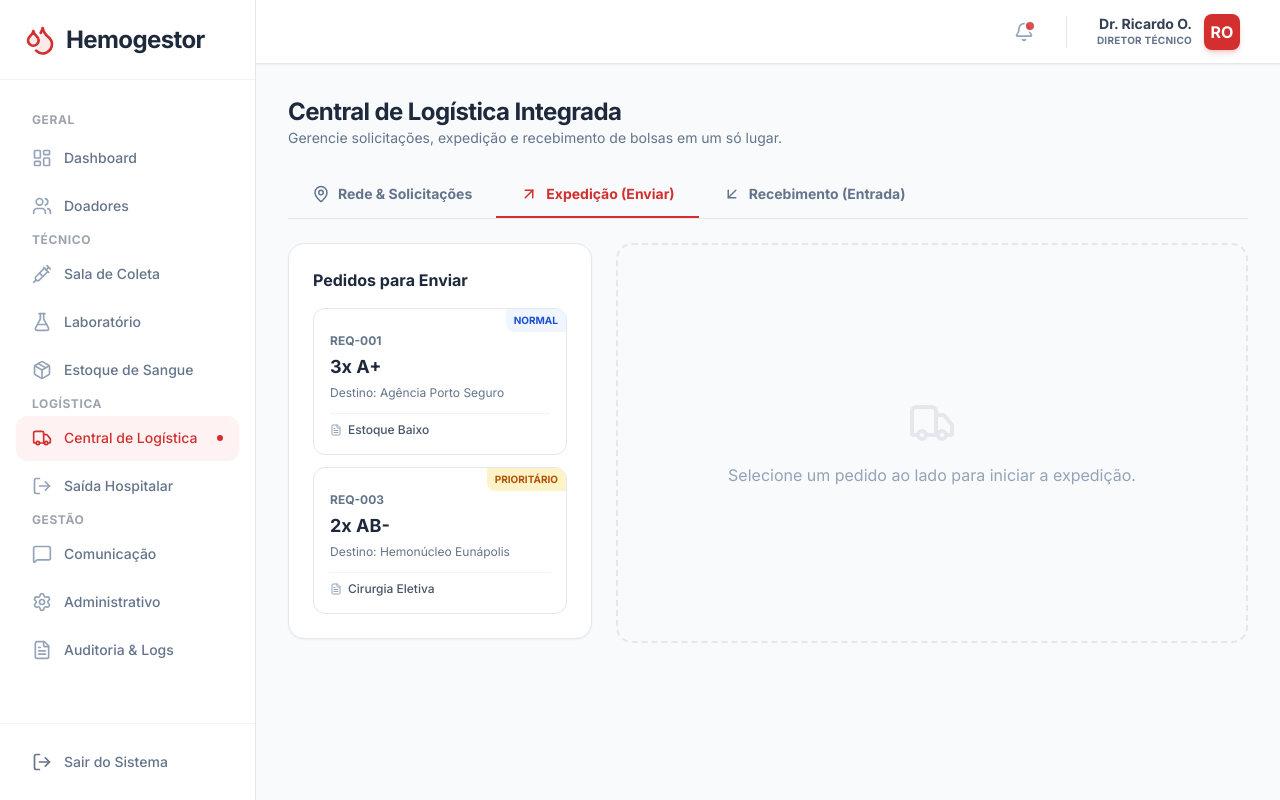
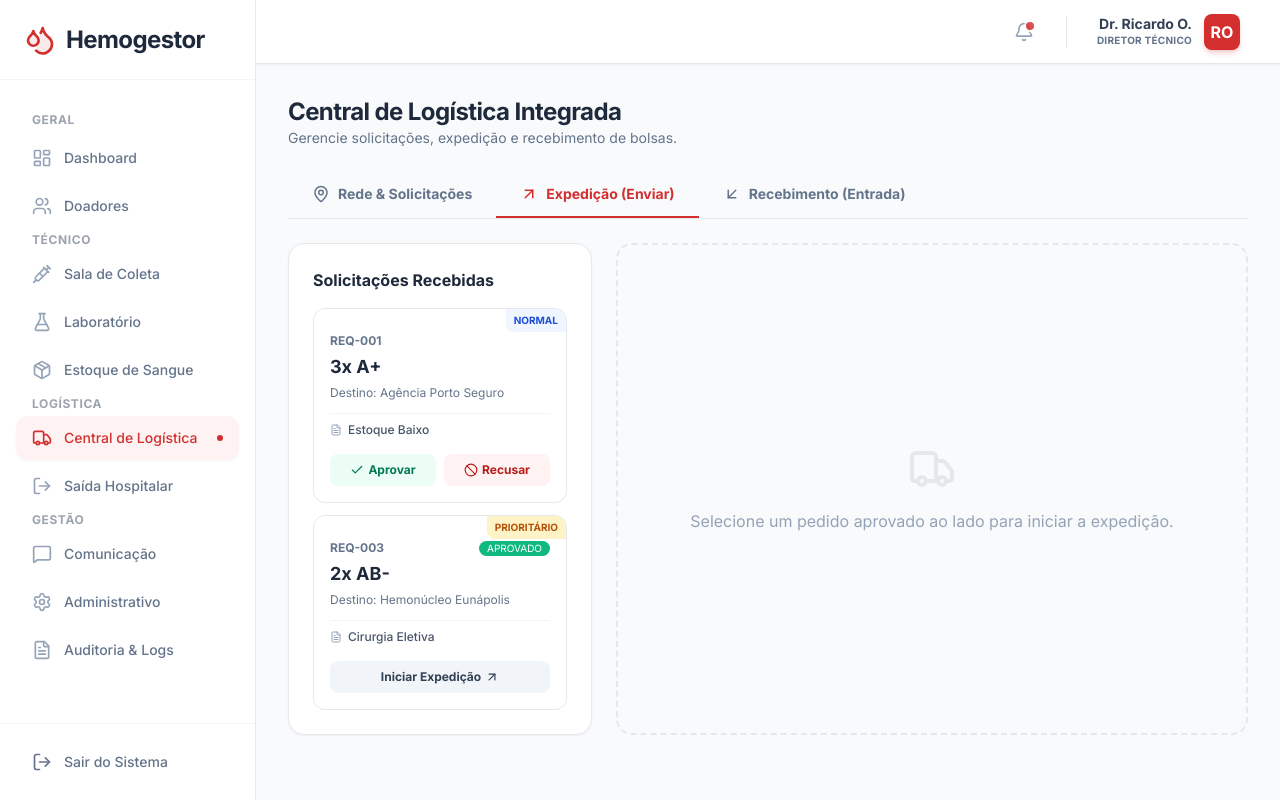
Before and after one commit to DanrAndrade/Gestor-telas, a React (Vite) app: page /dashboard/logistica in a window 1280 px wide. Both pictures are taken after a click on the button "Expedição (Enviar)". Built offline with nearby package versions, Linux system fonts and the light colour scheme.

Commit message:
Update Logística: Adicionado fluxo de Aprovação e Recusa de pedidos com motivo

```diff
--- a/src/modules/dashboard/pages/LogisticsPage.tsx
+++ b/src/modules/dashboard/pages/LogisticsPage.tsx
@@ -2,7 +2,7 @@ import { useState, useRef } from 'react';
 import {
   Search, MapPin, ArrowRightLeft, CheckCircle2, X,
   PackageCheck, Truck, Barcode, ArrowUpRight, ArrowDownLeft,
-  AlertTriangle, FileText, Activity
+  AlertTriangle, FileText, Activity, Check, Ban, AlertCircle
 } from 'lucide-react';
 
 interface NetworkUnit {
@@ -21,7 +21,7 @@ const MOCK_NETWORK: NetworkUnit[] = [
 interface TransferOrder {
   id: string;
   type: 'incoming' | 'outgoing';
-  status: 'pending' | 'approved' | 'in_transit' | 'completed';
+  status: 'pending' | 'approved' | 'rejected' | 'in_transit' | 'completed';
   unitName: string;
   items: string;
   date: string;
@@ -29,7 +29,7 @@ interface TransferOrder {
   priority: 'normal' | 'high' | 'critical';
 }
 
-const MOCK_ORDERS: TransferOrder[] = [
+const INITIAL_ORDERS: TransferOrder[] = [
   { id: 'REQ-001', type: 'outgoing', status: 'pending', unitName: 'Agência Porto Seguro', items: '3x A+', date: 'Hoje, 10:30', reason: 'Estoque Baixo', priority: 'normal' },
   { id: 'REQ-002', type: 'incoming', status: 'in_transit', unitName: 'Hospital Regional', items: '5x O-', date: 'Ontem, 16:00', reason: 'Transfusão Urgente', priority: 'critical' },
   { id: 'REQ-003', type: 'outgoing', status: 'approved', unitName: 'Hemonúcleo Eunápolis', items: '2x AB-', date: 'Hoje, 08:15', reason: 'Cirurgia Eletiva', priority: 'high' },
@@ -37,38 +37,32 @@ const MOCK_ORDERS: TransferOrder[] = [
 
 export function LogisticsPage() {
   const [activeTab, setActiveTab] = useState<'network' | 'outgoing' | 'incoming'>('network');
+  const [orders, setOrders] = useState<TransferOrder[]>(INITIAL_ORDERS);
 
   const [searchTerm, setSearchTerm] = useState('');
   const [selectedUnit, setSelectedUnit] = useState<NetworkUnit | null>(null);
-
-  const [requestData, setRequestData] = useState({
-    type: '',
-    quantity: 1,
-    reason: 'estoque_baixo',
-    message: ''
-  });
+  const [requestData, setRequestData] = useState({ type: '', quantity: 1, reason: 'estoque_baixo', message: '' });
 
   const [scanCode, setScanCode] = useState('');
   const [scannedItems, setScannedItems] = useState<string[]>([]);
   const [processingOrder, setProcessingOrder] = useState<TransferOrder | null>(null);
+
   const [showSuccess, setShowSuccess] = useState(false);
   const [successMessage, setSuccessMessage] = useState('');
+  const [rejectModalOpen, setRejectModalOpen] = useState(false);
+  const [orderToReject, setOrderToReject] = useState<TransferOrder | null>(null);
+  const [rejectionReason, setRejectionReason] = useState('');
 
   const scanInputRef = useRef<HTMLInputElement>(null);
 
   const handleOpenRequestModal = (unit: NetworkUnit) => {
     setSelectedUnit(unit);
     const firstType = Object.keys(unit.stock)[0];
-    setRequestData({
-      type: firstType,
-      quantity: 1,
-      reason: 'estoque_baixo',
-      message: ''
-    });
+    setRequestData({ type: firstType, quantity: 1, reason: 'estoque_baixo', message: '' });
   };
 
   const handleSendRequest = () => {
-    setSuccessMessage('Solicitação enviada! A unidade de origem analisará o motivo e a urgência.');
+    setSuccessMessage('Solicitação enviada! Aguarde a aprovação da unidade de origem.');
     setShowSuccess(true);
     setTimeout(() => {
       setShowSuccess(false);
@@ -76,24 +70,51 @@ export function LogisticsPage() {
     }, 2500);
   };
 
+  const handleApproveOrder = (orderId: string) => {
+    setOrders(orders.map(o => o.id === orderId ? { ...o, status: 'approved' } : o));
+    setSuccessMessage('Pedido Aprovado! Disponível para expedição.');
+    setShowSuccess(true);
+    setTimeout(() => setShowSuccess(false), 2000);
+  };
+
+  const openRejectModal = (order: TransferOrder) => {
+    setOrderToReject(order);
+    setRejectionReason('');
+    setRejectModalOpen(true);
+  };
+
+  const confirmRejection = () => {
+    if (!orderToReject) return;
+    setOrders(orders.map(o => o.id === orderToReject.id ? { ...o, status: 'rejected' } : o));
+    setRejectModalOpen(false);
+    setOrderToReject(null);
+    setSuccessMessage('Pedido Recusado e removido da fila.');
+    setShowSuccess(true);
+    setTimeout(() => setShowSuccess(false), 2000);
+  };
+
   const handleScan = (e: React.FormEvent) => {
     e.preventDefault();
     if (!scanCode) return;
-
     if (scannedItems.includes(scanCode.toUpperCase())) {
       alert('Esta bolsa já foi bipada.');
       setScanCode('');
       return;
     }
-
     setScannedItems([...scannedItems, scanCode.toUpperCase()]);
     setScanCode('');
     scanInputRef.current?.focus();
   };
 
   const finishOperation = () => {
-    setSuccessMessage(activeTab === 'outgoing' ? 'Expedição concluída e estoque baixado.' : 'Entrada confirmada no estoque.');
+    setSuccessMessage(activeTab === 'outgoing' ? 'Expedição concluída! Itens em trânsito.' : 'Recebimento confirmado! Estoque atualizado.');
     setShowSuccess(true);
+
+    if (processingOrder) {
+      const newStatus = activeTab === 'outgoing' ? 'in_transit' : 'completed';
+      setOrders(orders.map(o => o.id === processingOrder.id ? { ...o, status: newStatus } : o));
+    }
+
     setTimeout(() => {
       setShowSuccess(false);
       setScannedItems([]);
@@ -120,7 +141,7 @@ export function LogisticsPage() {
       <div className="flex flex-col md:flex-row md:items-center justify-between gap-4">
         <div>
           <h1 className="text-2xl font-bold text-slate-800 tracking-tight">Central de Logística Integrada</h1>
-          <p className="text-slate-500 text-sm">Gerencie solicitações, expedição e recebimento de bolsas em um só lugar.</p>
+          <p className="text-slate-500 text-sm">Gerencie solicitações, expedição e recebimento de bolsas.</p>
         </div>
       </div>
 
@@ -132,13 +153,13 @@ export function LogisticsPage() {
           <MapPin size={18} /> Rede & Solicitações
         </button>
         <button
-          onClick={() => setActiveTab('outgoing')}
+          onClick={() => { setActiveTab('outgoing'); setProcessingOrder(null); }}
           className={`px-6 py-3 text-sm font-bold flex items-center gap-2 border-b-2 transition-all ${activeTab === 'outgoing' ? 'border-brand-red text-brand-red' : 'border-transparent text-slate-500 hover:text-slate-700'}`}
         >
           <ArrowUpRight size={18} /> Expedição (Enviar)
         </button>
         <button
-          onClick={() => setActiveTab('incoming')}
+          onClick={() => { setActiveTab('incoming'); setProcessingOrder(null); }}
           className={`px-6 py-3 text-sm font-bold flex items-center gap-2 border-b-2 transition-all ${activeTab === 'incoming' ? 'border-brand-red text-brand-red' : 'border-transparent text-slate-500 hover:text-slate-700'}`}
         >
           <ArrowDownLeft size={18} /> Recebimento (Entrada)
@@ -147,7 +168,6 @@ export function LogisticsPage() {
 
       {activeTab === 'network' && (
         <div className="grid grid-cols-1 lg:grid-cols-3 gap-6 animate-fade-in">
-
           <div className="lg:col-span-2 space-y-6">
             <div className="bg-white border border-gray-200 rounded-2xl shadow-sm p-4">
                <div className="relative">
@@ -200,7 +220,7 @@ export function LogisticsPage() {
               Minhas Solicitações
             </h2>
             <div className="space-y-4">
-              {MOCK_ORDERS.filter(o => o.type === 'incoming').map(order => (
+              {orders.filter(o => o.type === 'incoming' && o.status !== 'completed').map(order => (
                 <div key={order.id} className="p-3 bg-gray-50 rounded-xl border border-gray-100 relative overflow-hidden">
                   <div className={`absolute top-0 left-0 w-1 h-full ${order.priority === 'critical' ? 'bg-red-500' : order.priority === 'high' ? 'bg-amber-500' : 'bg-blue-500'}`}></div>
                   <div className="pl-3">
@@ -231,17 +251,16 @@ export function LogisticsPage() {
 
           <div className="bg-white border border-gray-200 rounded-2xl shadow-sm p-6 h-fit">
             <h2 className="font-bold text-slate-800 mb-4">
-              {activeTab === 'outgoing' ? 'Pedidos para Enviar' : 'Cargas para Receber'}
+              {activeTab === 'outgoing' ? 'Solicitações Recebidas' : 'Cargas para Receber'}
             </h2>
             <div className="space-y-3">
-              {MOCK_ORDERS.filter(o => o.type === activeTab).map(order => (
-                <button
+              {orders.filter(o => o.type === activeTab && o.status !== 'rejected' && o.status !== 'completed').map(order => (
+                <div
                   key={order.id}
-                  onClick={() => { setProcessingOrder(order); setScannedItems([]); }}
                   className={`w-full text-left p-4 rounded-xl border transition-all relative overflow-hidden ${
                     processingOrder?.id === order.id
                       ? 'bg-slate-800 text-white border-slate-800 shadow-md'
-                      : 'bg-white border-gray-200 hover:border-brand-red hover:shadow-sm'
+                      : 'bg-white border-gray-200 hover:shadow-sm'
                   }`}
                 >
                   <div className={`absolute top-0 right-0 px-2 py-1 text-[10px] font-bold rounded-bl-lg ${
@@ -252,7 +271,9 @@ export function LogisticsPage() {
 
                   <div className="flex justify-between items-center mb-1 mt-2">
                     <span className={`text-xs font-bold ${processingOrder?.id === order.id ? 'text-slate-300' : 'text-slate-500'}`}>{order.id}</span>
+                    {order.status === 'approved' && <span className="text-[10px] bg-emerald-500 text-white px-2 rounded-full">APROVADO</span>}
                   </div>
+
                   <p className={`font-bold text-lg ${processingOrder?.id === order.id ? 'text-white' : 'text-slate-800'}`}>{order.items}</p>
                   <p className={`text-xs mt-1 ${processingOrder?.id === order.id ? 'text-slate-300' : 'text-slate-500'}`}>
                     {activeTab === 'outgoing' ? `Destino: ${order.unitName}` : `Origem: ${order.unitName}`}
@@ -264,7 +285,37 @@ export function LogisticsPage() {
                       {order.reason}
                     </span>
                   </div>
-                </button>
+
+                  {activeTab === 'outgoing' && order.status === 'pending' && (
+                    <div className="flex gap-2 mt-4">
+                      <button
+                        onClick={(e) => { e.stopPropagation(); handleApproveOrder(order.id); }}
+                        className="flex-1 py-2 bg-emerald-50 text-emerald-700 rounded-lg text-xs font-bold hover:bg-emerald-100 flex items-center justify-center gap-1"
+                      >
+                        <Check size={14} /> Aprovar
+                      </button>
+                      <button
+                        onClick={(e) => { e.stopPropagation(); openRejectModal(order); }}
+                        className="flex-1 py-2 bg-red-50 text-red-700 rounded-lg text-xs font-bold hover:bg-red-100 flex items-center justify-center gap-1"
+                      >
+                        <Ban size={14} /> Recusar
+                      </button>
+                    </div>
+                  )}
+
+                  {((activeTab === 'outgoing' && order.status === 'approved') || (activeTab === 'incoming' && order.status === 'in_transit')) && (
+                    <button
+                      onClick={() => { setProcessingOrder(order); setScannedItems([]); }}
+                      className={`w-full mt-4 py-2 rounded-lg text-xs font-bold flex items-center justify-center gap-1 ${
+                        processingOrder?.id === order.id
+                          ? 'bg-slate-700 text-white cursor-default'
+                          : 'bg-slate-100 text-slate-700 hover:bg-slate-200'
+                      }`}
+                    >
+                      {activeTab === 'outgoing' ? 'Iniciar Expedição' : 'Conferir Recebimento'} <ArrowUpRight size={14} />
+                    </button>
+                  )}
+                </div>
               ))}
             </div>
           </div>
@@ -273,7 +324,7 @@ export function LogisticsPage() {
             {!processingOrder ? (
               <div className="h-full min-h-[400px] flex flex-col items-center justify-center bg-gray-50 rounded-2xl border-2 border-dashed border-gray-200 text-slate-400">
                 <Truck size={48} className="mb-4 opacity-20" />
-                <p>Selecione um pedido ao lado para iniciar a {activeTab === 'outgoing' ? 'expedição' : 'conferência'}.</p>
+                <p>Selecione um pedido aprovado ao lado para iniciar a {activeTab === 'outgoing' ? 'expedição' : 'conferência'}.</p>
               </div>
             ) : (
               <>
@@ -353,24 +404,19 @@ export function LogisticsPage() {
         </div>
       )}
 
+
       {selectedUnit && (
         <div className="fixed inset-0 z-50 flex items-center justify-center p-4 bg-black/50 backdrop-blur-sm animate-fade-in">
-          <div className="bg-white rounded-2xl shadow-2xl w-full max-w-md p-6 animate-scale-up">
+          <div className="bg-white rounded-2xl shadow-2xl w-full max-w-sm p-6 animate-scale-up">
             <div className="flex justify-between items-center mb-6">
-              <h3 className="text-xl font-bold text-slate-800">Nova Solicitação</h3>
+              <h3 className="text-lg font-bold text-slate-800">Nova Solicitação</h3>
               <button onClick={() => setSelectedUnit(null)}><X size={20} className="text-slate-400" /></button>
             </div>
 
             <div className="space-y-4">
-              <div className="p-4 bg-blue-50 rounded-xl border border-blue-100 flex justify-between items-center">
-                <div>
-                  <p className="text-xs text-blue-600 uppercase font-bold">Unidade Cedente</p>
-                  <p className="font-bold text-slate-800">{selectedUnit.name}</p>
-                </div>
-                <div className="text-right">
-                   <p className="text-xs text-blue-600 uppercase font-bold">Distância</p>
-                   <p className="font-bold text-slate-800">{selectedUnit.distance}</p>
-                </div>
+              <div className="p-3 bg-blue-50 rounded-xl border border-blue-100">
+                <p className="text-xs text-blue-600 uppercase font-bold">Unidade Cedente</p>
+                <p className="font-bold text-slate-800">{selectedUnit.name}</p>
               </div>
 
               <div className="grid grid-cols-2 gap-4">
@@ -443,6 +489,43 @@ export function LogisticsPage() {
         </div>
       )}
 
+      {rejectModalOpen && orderToReject && (
+        <div className="fixed inset-0 z-50 flex items-center justify-center p-4 bg-black/50 backdrop-blur-sm animate-fade-in">
+          <div className="bg-white rounded-2xl shadow-2xl w-full max-w-sm p-6 animate-scale-up border-2 border-red-100">
+            <h3 className="text-lg font-bold text-slate-800 mb-2 flex items-center gap-2">
+              <AlertCircle className="text-red-600" /> Recusar Solicitação
+            </h3>
+            <p className="text-sm text-slate-500 mb-4">
+              Informe o motivo da recusa para a unidade solicitante ({orderToReject.unitName}).
+            </p>
+
+            <textarea
+              className="w-full p-3 bg-red-50 border border-red-200 rounded-xl outline-none focus:border-red-500 resize-none h-32 mb-4 text-red-900 placeholder:text-red-300"
+              placeholder="Ex: Estoque indisponível no momento..."
+              value={rejectionReason}
+              onChange={e => setRejectionReason(e.target.value)}
+              autoFocus
+            />
+
+            <div className="flex gap-2">
+              <button
+                onClick={() => setRejectModalOpen(false)}
+                className="flex-1 py-2 bg-gray-100 text-slate-600 rounded-lg font-bold hover:bg-gray-200"
+              >
+                Cancelar
+              </button>
+              <button
+                onClick={confirmRejection}
+                disabled={!rejectionReason}
+                className="flex-1 py-2 bg-red-600 text-white rounded-lg font-bold hover:bg-red-700 disabled:opacity-50"
+              >
+                Confirmar Recusa
+              </button>
+            </div>
+          </div>
+        </div>
+      )}
+
       {showSuccess && (
         <div className="fixed inset-0 z-50 flex items-center justify-center p-4 bg-black/40 backdrop-blur-sm animate-fade-in">
           <div className="bg-white rounded-2xl shadow-2xl p-8 flex flex-col items-center animate-scale-up text-center">
```
